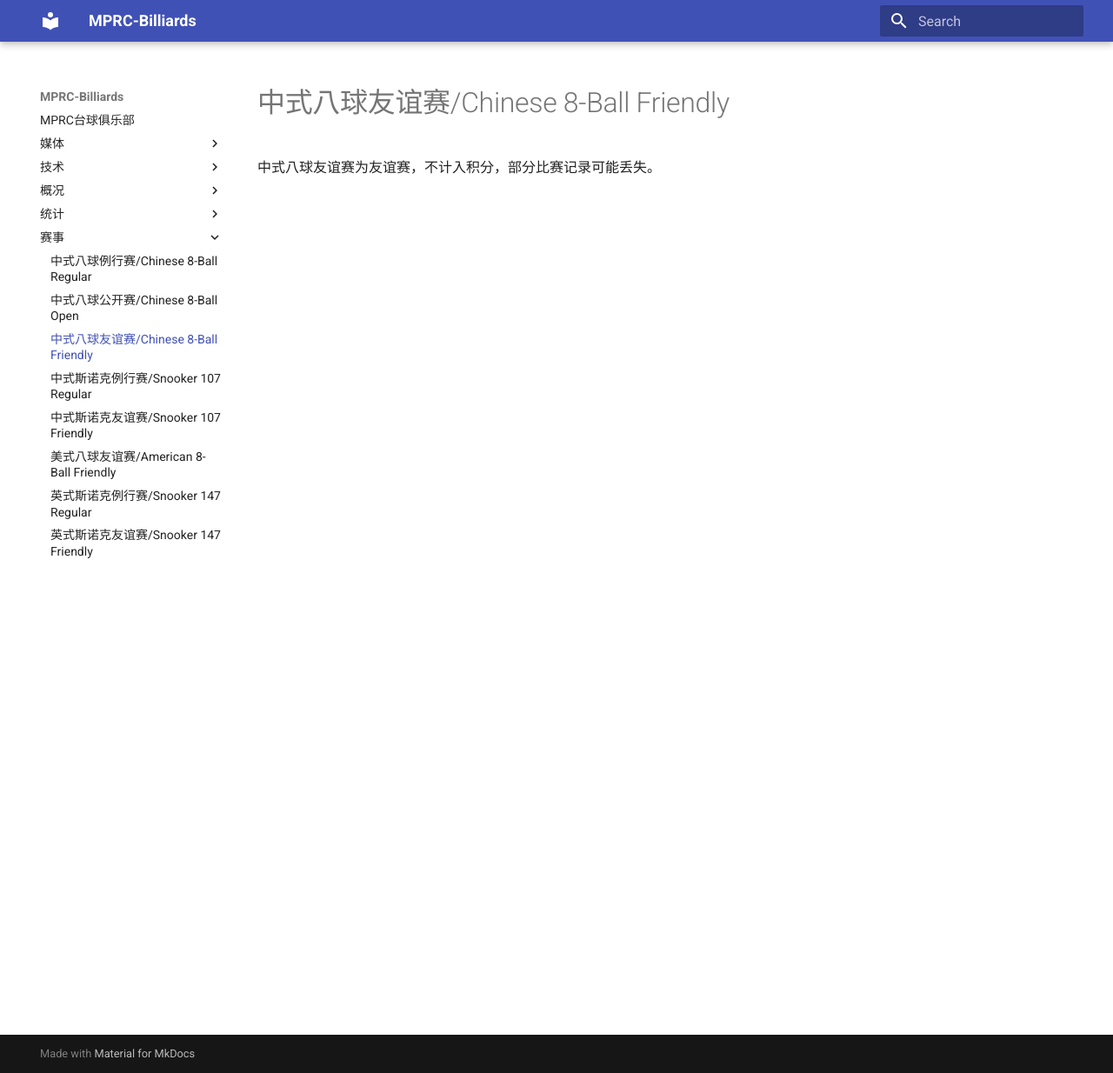
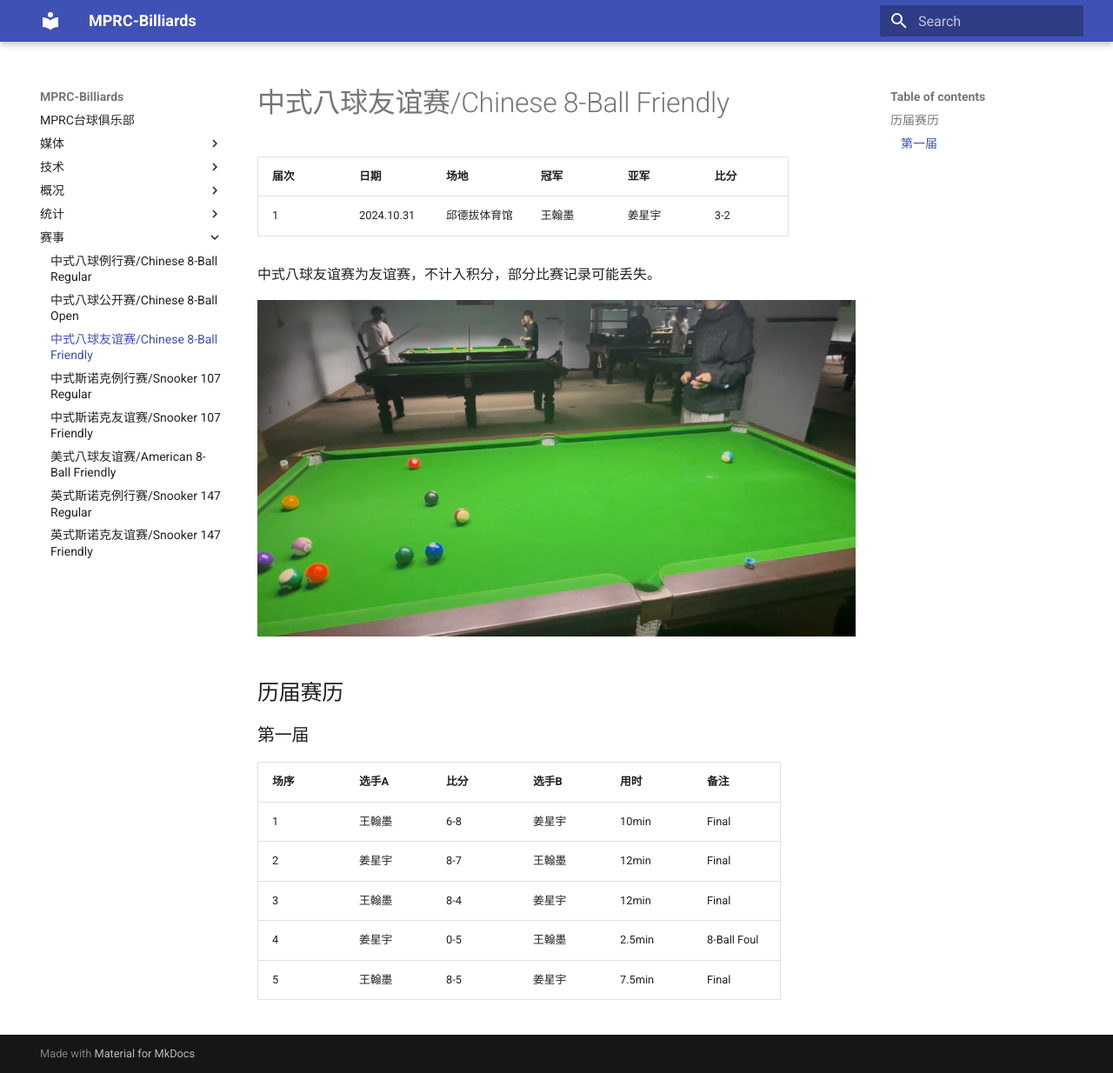
Before and after one commit to mprc-billiards/mprc-billiards.github.io, an MkDocs documentation site: the page built from docs/赛事/中式八球友谊赛.md, in a window 1280 px wide and 1234 px high. Shown: the whole window at 87% size. Built offline with MkDocs 1.6.1 and Material for MkDocs 9.7.7, drawn with Linux system fonts in a browser that asks for light colours.

Commit message:
update 2024.10.31

```diff
--- a/docs/赛事/中式八球友谊赛.md
+++ b/docs/赛事/中式八球友谊赛.md
@@ -1,3 +1,22 @@
 # 中式八球友谊赛/Chinese 8-Ball Friendly
 
+| 届次 | 日期                   | 场地        | 冠军   | 亚军 | 比分 |
+| ---- | --------------------- | ----------- | ------ | ------ | ------ |
+| 1    | 2024.10.31 | 邱德拔体育馆 | 王翰墨 | 姜星宇 | 3-2 |
+
 中式八球友谊赛为友谊赛，不计入积分，部分比赛记录可能丢失。
+
+![](./img/chinese_8-ball_friendly.jpg)
+
+## 历届赛历
+
+### 第一届
+
+
+| 场序 | 选手A  | 比分 | 选手B  | 用时 | 备注 |
+| ---- | ------ | ---- | ------ | ---- | ---- |
+| 1    | 王翰墨 | 6-8 | 姜星宇 | 10min | Final |
+| 2    | 姜星宇 | 8-7 | 王翰墨 | 12min | Final |
+| 3    | 王翰墨 | 8-4 | 姜星宇 | 12min | Final |
+| 4    | 姜星宇 | 0-5 | 王翰墨 | 2.5min | 8-Ball Foul |
+| 5    | 王翰墨 | 8-5 | 姜星宇 | 7.5min | Final |
```
Also changed, not shown: docs/README.md (+5 -1 lines), docs/媒体/精彩画面.md (+6 -0 lines), docs/img/club_1.jpg (renamed from docs/img/club.jpg), docs/img/club_3.jpg (added), docs/媒体/img/20241023_001.jpg (added), docs/概况/img/jiangxingyu.jpg, docs/赛事/img/chinese_8-ball_friendly.jpg (added), 1 other file.
